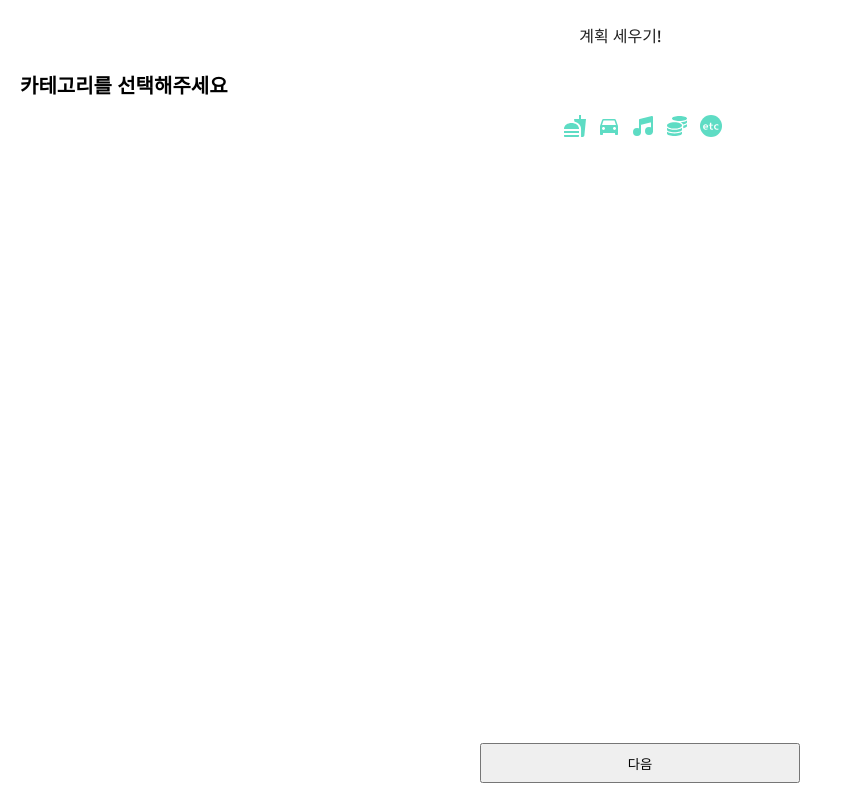
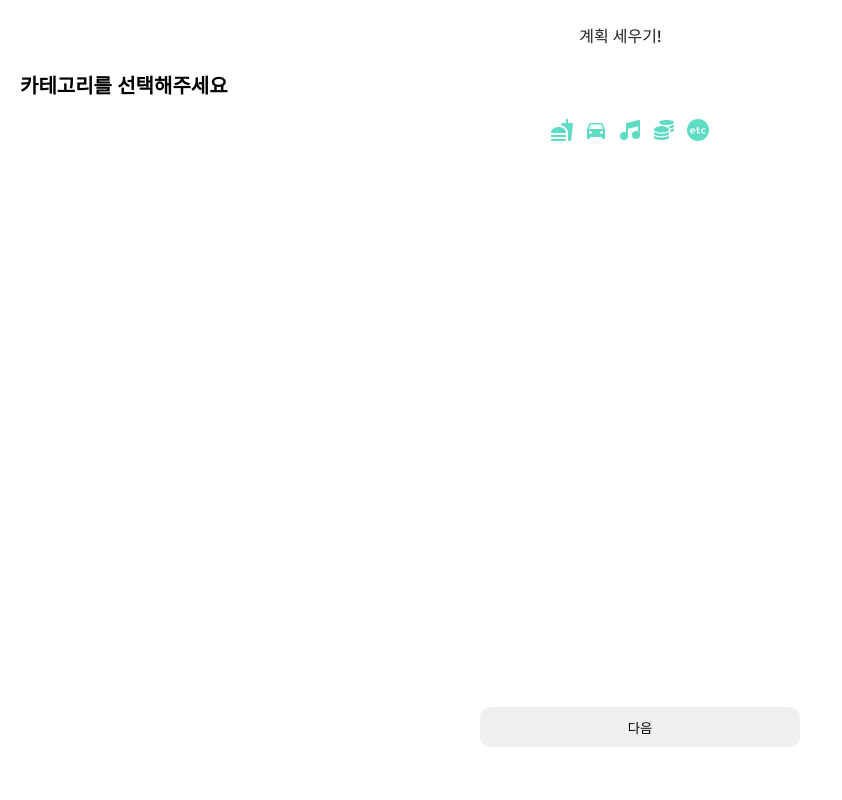
Before and after one commit to pinny2024/pinny-client-react, a React (Create React App) app: page /plan/plan-categroy in a window 1280 px wide. Shown: the whole page, without its empty margins (0-842 px from the left). Built offline with nearby package versions, Linux system fonts and the light colour scheme; some icons are missing.

Commit message:
style: top-plan-category css

```diff
--- a/src/css/plan/plan-btn/top-plan-category.css
+++ b/src/css/plan/plan-btn/top-plan-category.css
@@ -9,17 +9,37 @@
 .top-plan-category .plan-category-button{
     text-align: center;
     margin-top: 15px;
-    margin-right: 5px;
+    margin-right: 10px;
 }
 .top-plan-category .plan-category-button img{
+    text-align: center;
+    margin-right: 10px;
+    margin-top: 4px;
+}
+.top-plan-category .plan-category-button button{
+    width: 50px;
+    height: 50px;
+    border-radius: 50%;
+    border: 2px solid #5edcc4;
     padding-left: 10px;
-
+    background-color: white;
+    margin: 7px;
 }
 .plan-category-next-button {
     text-align: center;
-    margin-top: 600px; /* 버튼과 상위 요소 간의 간격 조절 */
+    margin-top: 560px; /* 버튼과 상위 요소 간의 간격 조절 */
 }
 .plan-category-next-button button{
     width: 320px;
     height: 40px;
+    border-radius: 10px;
+    border: 1px;
 }
+.plan-category-next-button .grey-button{
+    background-color: #ccc;
+    border-style: none;
+}
+.plan-category-next-button .mint-button{
+    background-color: #5edcc4;
+    border-style: none;
+}
```
